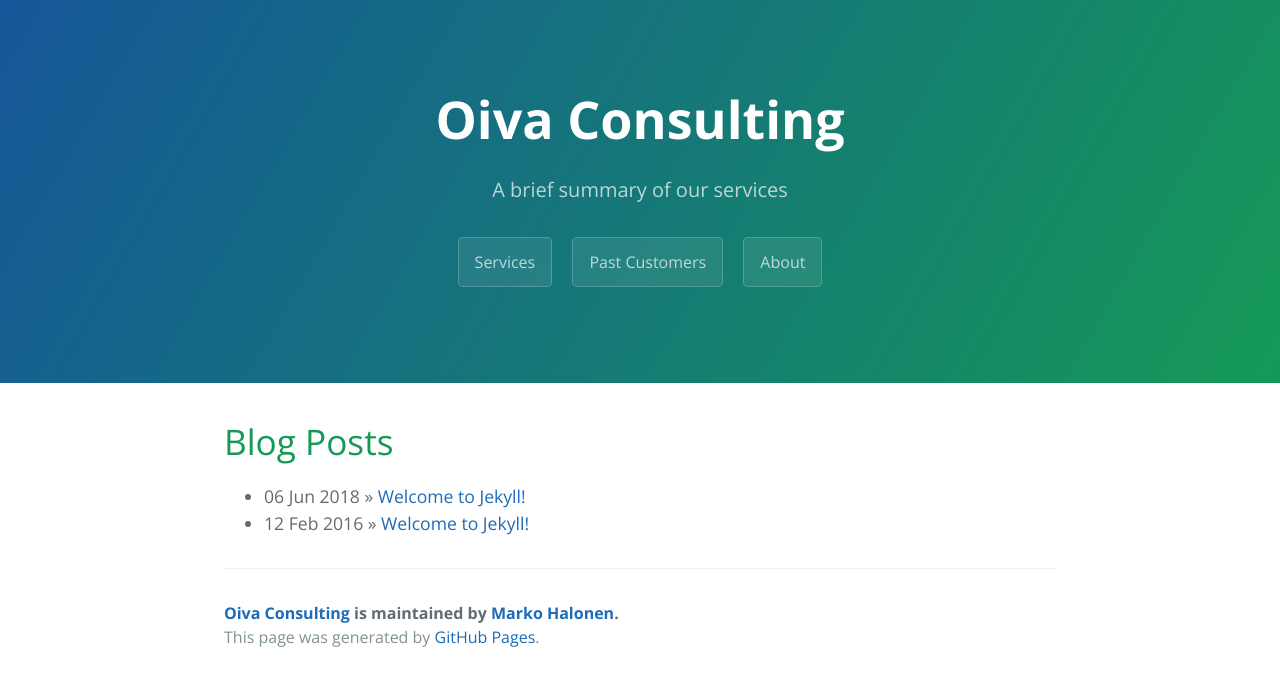
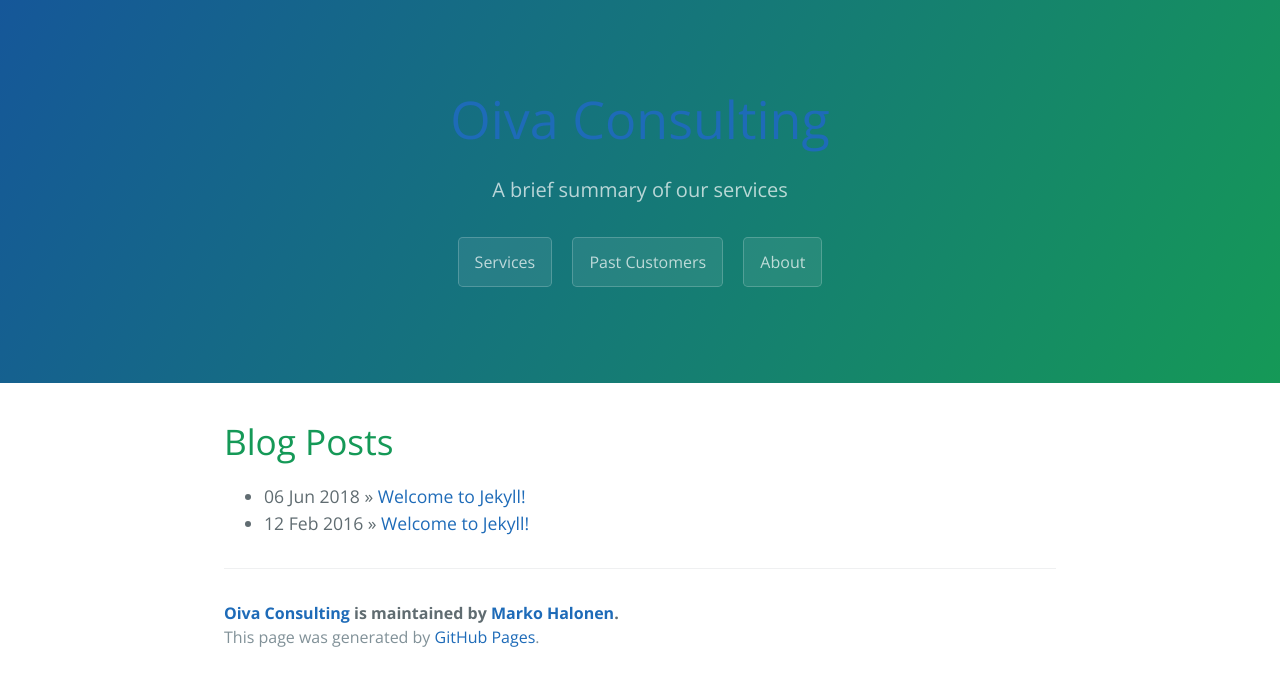
Before and after one commit to sisyfos123/sisyfos123.github.io, a Jekyll site: the page built from index.html, in a window 1280 px wide. Shown: the top 686 px of the page. Built offline with Jekyll 4.4.1, drawn with Linux system fonts in a browser that asks for light colours; the list of posts is cut into pages by our own code.

Commit message:
Update page-header.html

```diff
--- a/_includes/page-header.html
+++ b/_includes/page-header.html
@@ -1,5 +1,5 @@
 <section class="page-header">
-  <h1 class="project-name">{{ site.title }}</h1>
+  <a href="https://sisyfos123.github.io" <h1 class="project-name">{{ site.title }}</h1></a>
   <h2 class="project-tagline">{{ site.tagline }}</h2>
   <a href="#" class="btn">Services</a>
   <a href="#" class="btn">Past Customers</a>
```
